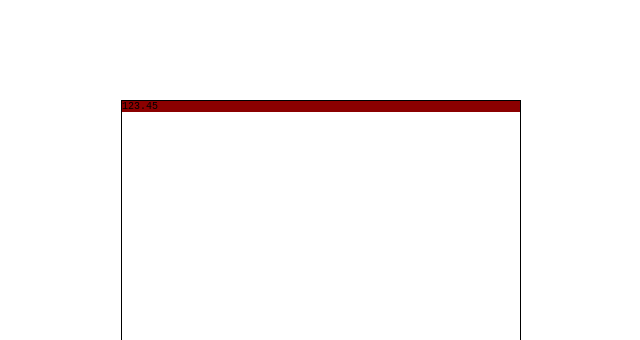
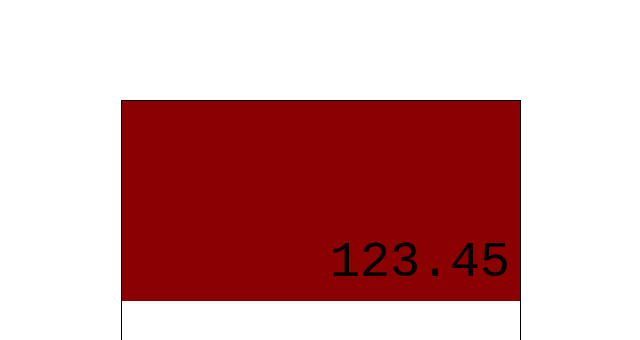
Before and after one commit to Paula-mansilla/calculadora-2025, a plain HTML site: page index.html in a window 1280 px wide. Shown: the top 340 px of the page, without its empty margins (319-959 px from the left). Drawn offline with Linux system fonts and the light colour scheme.

Commit message:
Se completa la pantalla

```diff
--- a/views/pantallaviews.css
+++ b/views/pantallaviews.css
@@ -1,3 +1,11 @@
 .pantalla{
+    height: 20rem;
     background-color: darkred;
+    padding: 1rem;
+
+    font-size: 5rem;
+    text-align: right;
+    display: flex;
+    align-items: end;
+    justify-content: right;
 }
```
